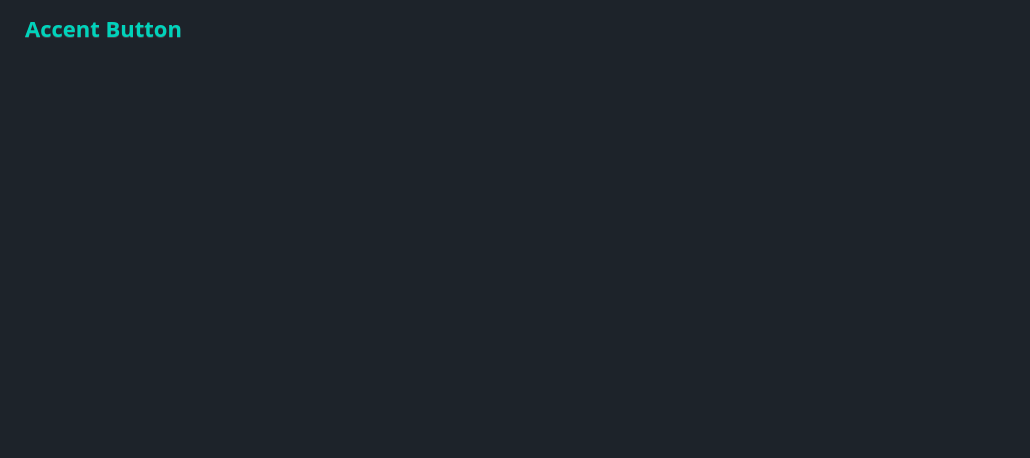
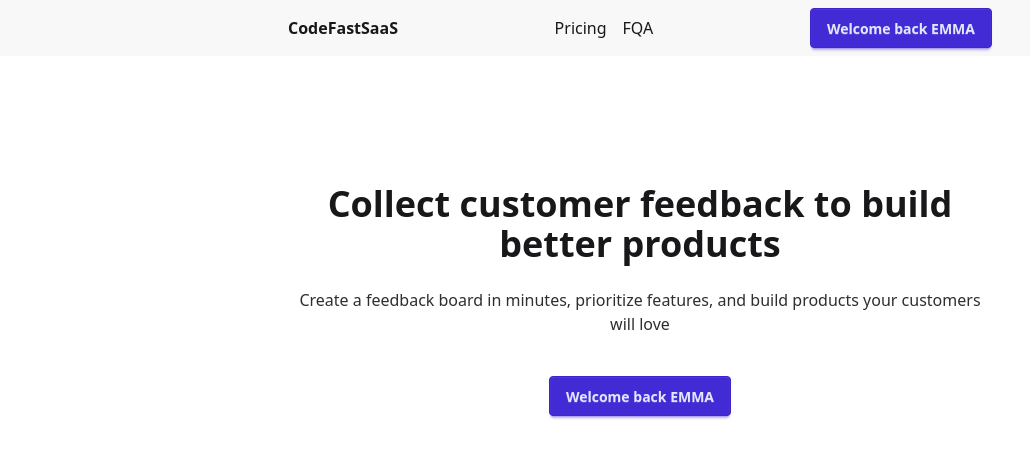
Before and after one commit to II-EMMA/ai-saas, a Next.js app: page / in a window 1280 px wide. Shown: the top 458 px of the page, without its empty margins (0-1030 px from the left). Built offline with nearby package versions, Linux system fonts and the light colour scheme.

Commit message:
add hero & header section

```diff
--- /dev/null
+++ b/app/_components/Hero/BtnLogin.js
@@ -0,0 +1,9 @@
+import Link from "next/link";
+
+export default function BtnLogin({ isLoggedIn, name }) {
+  return (
+    <Link href="./dashboard" className="btn btn-primary">
+      Welcome back {name}
+    </Link>
+  );
+}
--- /dev/null
+++ b/app/_components/Hero/Hero.jsx
@@ -0,0 +1,20 @@
+import BtnLogin from "./BtnLogin";
+import Header from "./header/Header";
+
+export default function Hero() {
+  return (
+    <>
+      <Header />
+      <section className="mx-auto text-center py-32 px-8 max-w-3xl">
+        <h1 className="text-4xl font-bold mb-6">
+          Collect customer feedback to build better products
+        </h1>
+        <p className="opacity-90 mb-10">
+          Create a feedback board in minutes, prioritize features, and build
+          products your customers will love
+        </p>
+        <BtnLogin isLoggedIn={false} name="EMMA" />
+      </section>
+    </>
+  );
+}
--- /dev/null
+++ b/app/_components/Hero/header/Header.jsx
@@ -0,0 +1,23 @@
+import Link from "next/link";
+import BtnLogin from "../BtnLogin";
+
+export default function Header() {
+  return (
+    <header className="bg-base-200">
+      <div className="max-w-3xl mx-auto flex items-center justify-between px-8 py-2">
+        <div className="font-bold">CodeFastSaaS</div>
+        <div className="space-x-4 max-md:hidden">
+          <Link href="/price" className="link link-hover">
+            Pricing
+          </Link>
+          <Link href="/fqa" className="link link-hover">
+            FQA
+          </Link>
+        </div>
+        <div className="">
+          <BtnLogin isLoggedIn={false} name="EMMA" />
+        </div>
+      </div>
+    </header>
+  );
+}
--- /dev/null
+++ b/app/dashboard/page.jsx
@@ -0,0 +1,3 @@
+export default function DashbaordPage() {
+  return <div>Dashboard Page</div>;
+}
--- a/app/globals.css
+++ b/app/globals.css
@@ -2,7 +2,7 @@
 @plugin "daisyui";
 
 @plugin "daisyui" {
-  themes: dark --default, light --prefersdark;
+  themes: autumn --prefersdark, light --default;
 }
 
 :root {
--- a/app/layout.js
+++ b/app/layout.js
@@ -18,7 +18,7 @@
 
 export default function RootLayout({ children }) {
   return (
-    <html lang="en">
+    <html lang="en" data-theme="black">
       <body
         className={`${geistSans.variable} ${geistMono.variable} antialiased`}
       >
--- a/app/page.js
+++ b/app/page.js
@@ -1,9 +1,9 @@
+import Hero from "./_components/Hero/Hero";
+
 export default function Home() {
   return (
     <main>
-      <button className="btn btn-xs sm:btn-sm md:btn-md lg:btn-lg xl:btn-xl btn-ghost btn-accent">
-        Accent Button
-      </button>
+      <Hero />
     </main>
   );
 }
```
